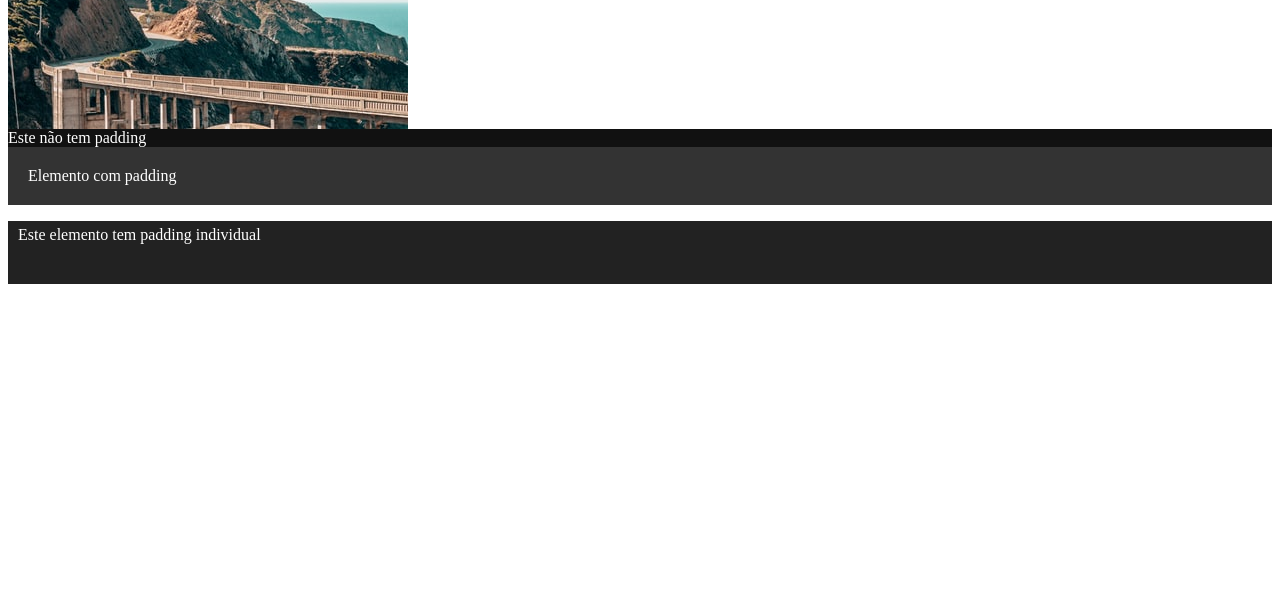
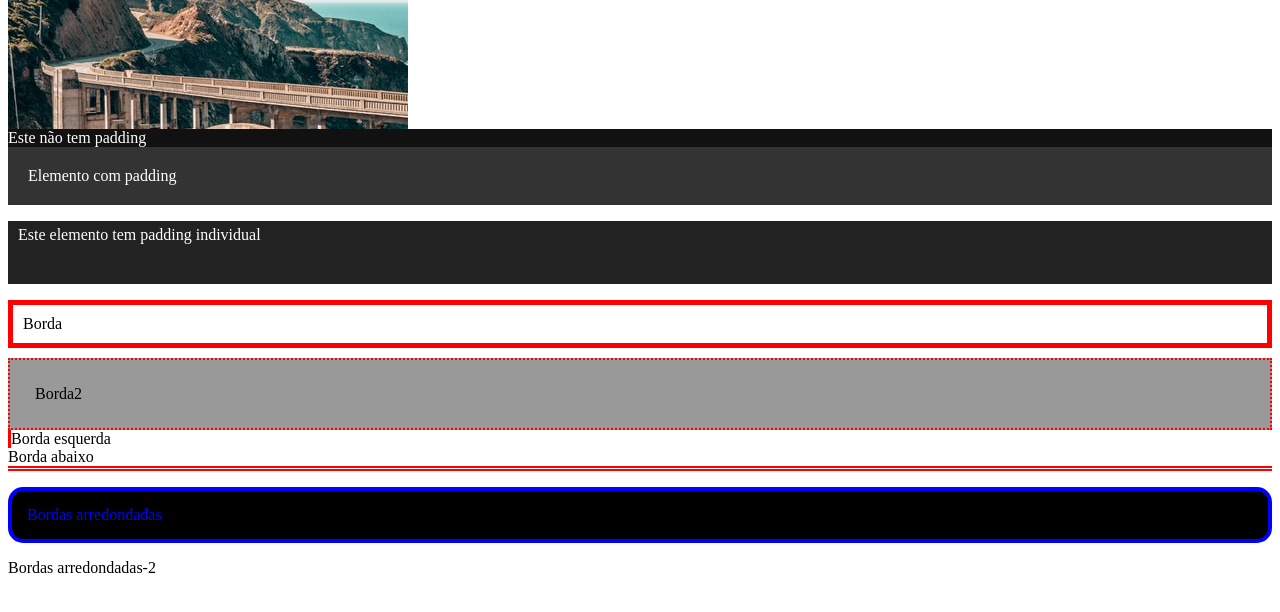
Before and after one commit to CrisSenac/13-03-html, a plain HTML site: page index.html in a window 1280 px wide. Shown: the part 2164-2776 px from the top of the page. Drawn offline with Linux system fonts and the light colour scheme.

Commit message:
21 bordas

```diff
--- a/css/style.css
+++ b/css/style.css
@@ -140,3 +140,31 @@
     */
     padding: 5px 20px 40px 10px;
 }
+
+.border{
+    border: 5px solid red;
+    padding: 10px;
+    margin-bottom: 10px;
+}
+.border2{
+    border: 2px dotted red;
+    padding: 25px;
+    background-color: #999;
+
+}
+.border-esquerda{
+    border-left: 3px solid red;
+}
+.border-direita{
+    border-bottom: 5px double red;
+}
+.arredondadas{
+    border: 4px solid blue;
+    background-color: #000;
+    color: blue;
+    padding: 15px;
+    border-radius: 15px;
+}
+.arredondadas-2{
+
+}
--- a/index.html
+++ b/index.html
@@ -116,5 +116,16 @@
 
     <p class="padding-individual">Este elemento tem padding individual</p>
 
+    <!-- 21 bordas -->
+
+    <div class="border">Borda</div>
+    <div class="border2">Borda2</div>
+    <div class="border-esquerda">Borda esquerda</div>
+    <div class="border-direita">Borda abaixo</div>
+
+    <p class="arredondadas">Bordas arredondadas</p>
+    <p class="arredondadas-2">Bordas arredondadas-2</p>
+
+
 </body>
 </html>
```
